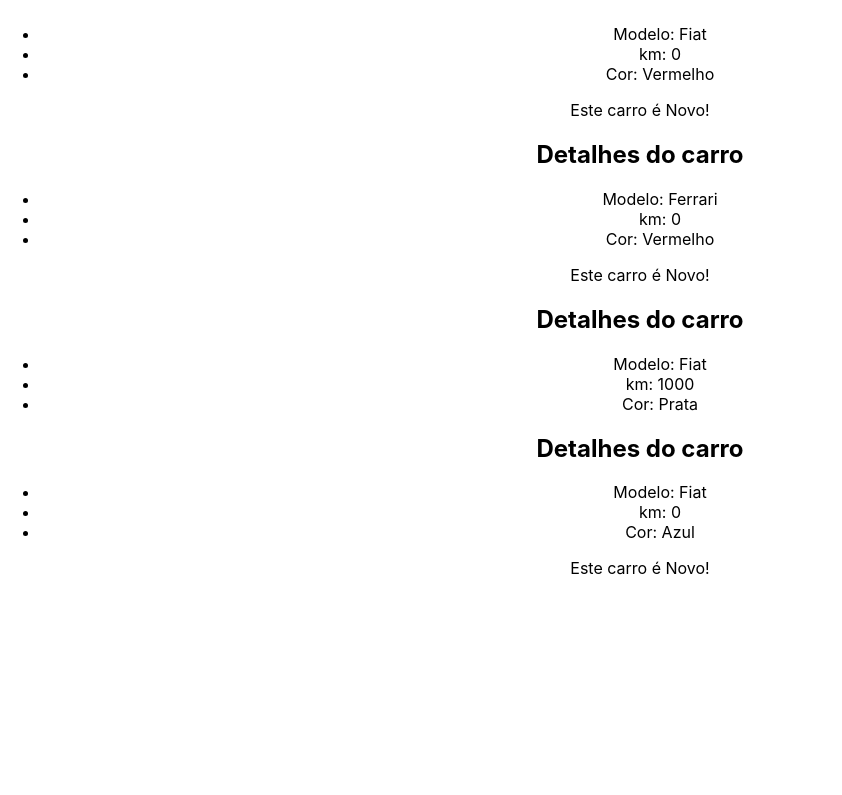
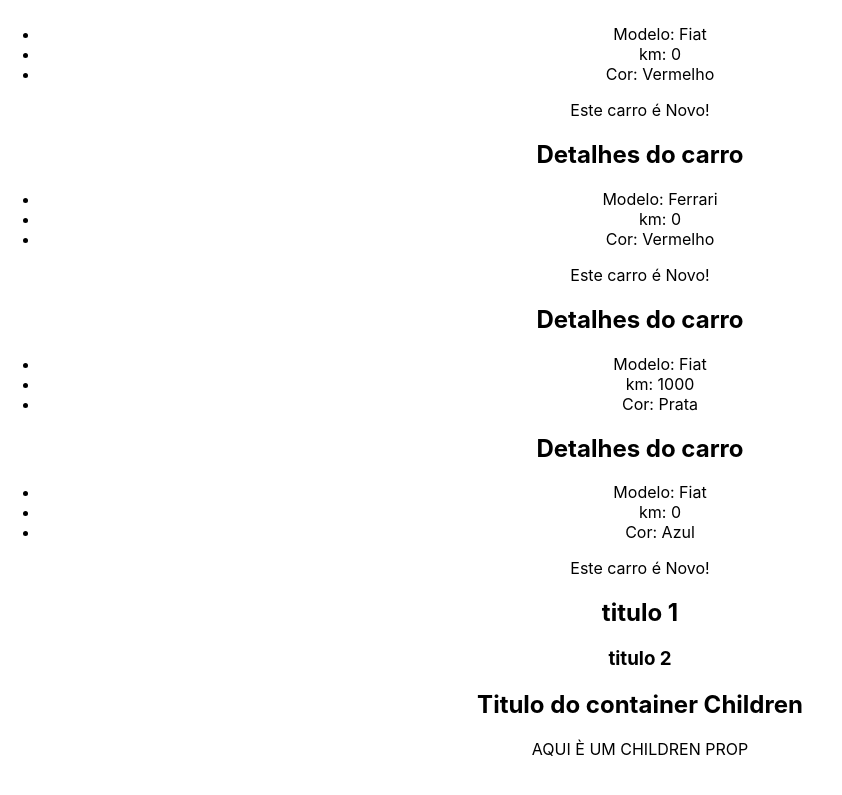
Before and after one commit to JaylanEsquivel/secao3, a React (Create React App) app: page / in a window 1280 px wide. Shown: the part 1523-2318 px from the top of the page, without its empty margins (0-842 px from the left). Built offline with nearby package versions, Linux system fonts and the light colour scheme.

Commit message:
Fragmentos e Children props

```diff
--- a/src/App.js
+++ b/src/App.js
@@ -7,6 +7,8 @@
 import Manager from './components/Manager';
 import ShowUserName from './components/ShowUserName';
 import CarDetails from './components/CarDetails';
+import Fragment from './components/Fragment';
+import ChildrenProp from './components/ChildrenProp';
 
 function App() {
 
@@ -53,6 +55,17 @@
           newCar={car.newCar}
         />
       ))}
+      {/* Fragmentos */}
+
+      <Fragment />
+
+      {/* Children prop */}
+
+      <ChildrenProp >
+        <div>
+          <p>AQUI È UM CHILDREN PROP</p>
+        </div>
+      </ChildrenProp>
 
 
     </div>
--- /dev/null
+++ b/src/components/ChildrenProp.js
@@ -0,0 +1,13 @@
+import React from 'react'
+
+const ChildrenProp = ({children}) => {
+  return (
+    <div>
+        <h2>Titulo do container Children</h2>
+
+        {children}
+    </div>
+  )
+}
+
+export default ChildrenProp
--- /dev/null
+++ b/src/components/Fragment.js
@@ -0,0 +1,14 @@
+import React from 'react'
+
+const Fragment = () => {
+    return (
+        <>
+
+            <h2>titulo 1</h2>
+            <h3>titulo 2</h3>
+
+        </>
+    )
+}
+
+export default Fragment
```
Also changed, not shown: 1 other file (tests, documents, lock files or other folders).
